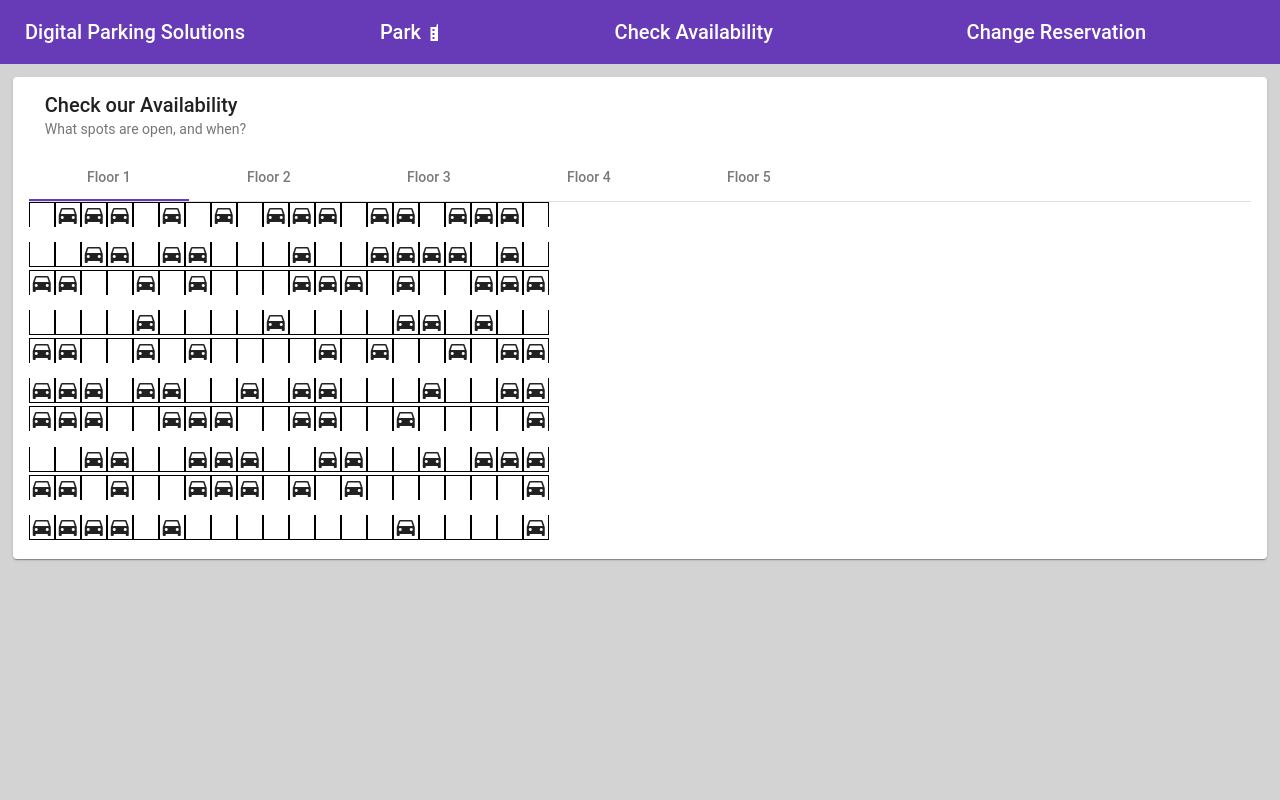
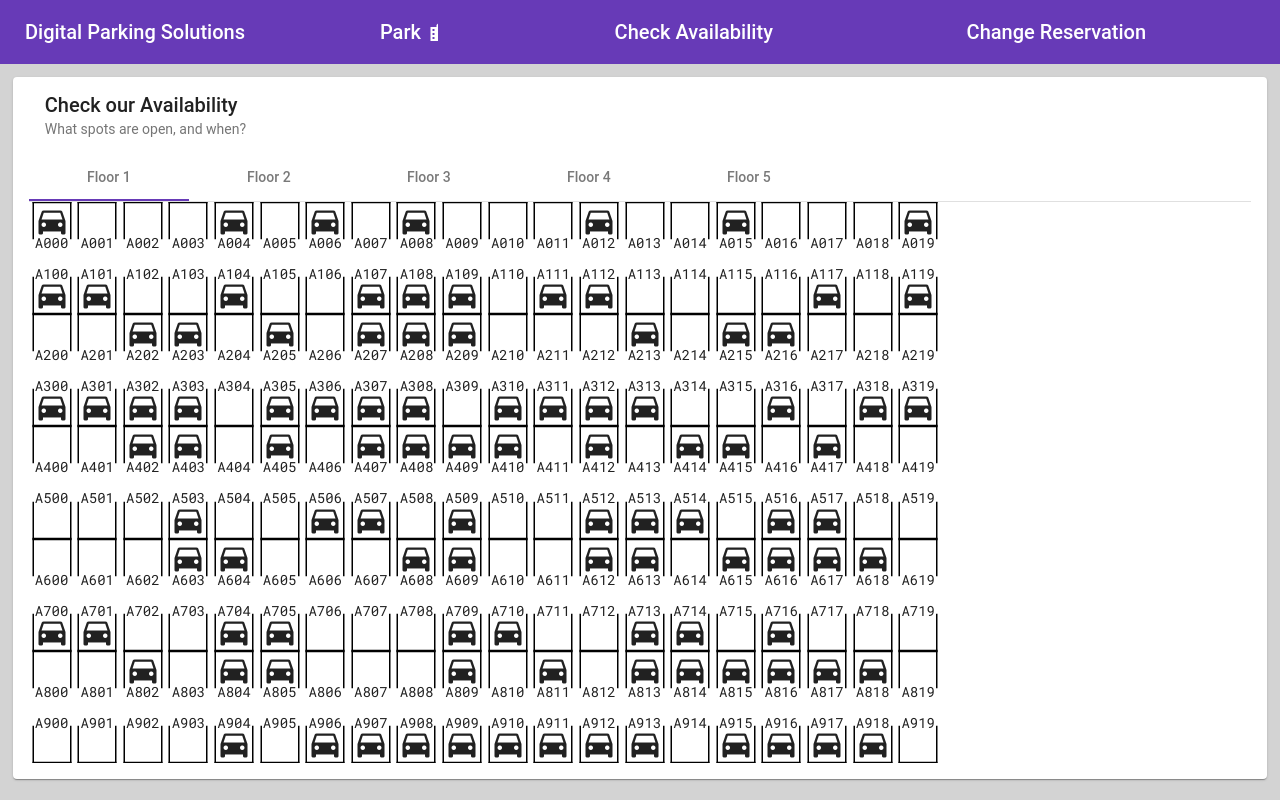
Before and after one commit to arensbrendan/CS3910DigitalParkingSolutions, an Angular app: page /look in a window 1280 px wide. Built offline with nearby package versions, Linux system fonts and the light colour scheme.

Commit message:
row changes

```diff
--- a/src/app/check-availiability/check-availiability.component.css
+++ b/src/app/check-availiability/check-availiability.component.css
@@ -7,6 +7,7 @@
   border: 1px solid black;
   border-bottom: none;
   margin: 0;
+  transform: scale(1.5);
 }
 
 
@@ -14,8 +15,29 @@
   border: 1px solid black;
   border-top: none;
   margin: 1% 0 0;
+  transform: scale(1.5);
 }
 
 .show {
   color: white;
 }
+
+.space {
+  display: flex;
+  flex-direction: column;
+  justify-content: flex-start;
+  align-items: center;
+  margin: 6px;
+}
+
+.row {
+  display: flex;
+  flex-direction: row;
+  justify-content: flex-start;
+  align-items: center;
+
+}
+
+.mono {
+  font-family: 'Roboto Mono', monospace;
+}
--- a/src/app/check-availiability/check-availiability.component.html
+++ b/src/app/check-availiability/check-availiability.component.html
@@ -6,10 +6,12 @@
   <mat-card-content class="center">
     <mat-tab-group>
       <mat-tab *ngFor="let floor of parkingSpaces; let i = index" label="Floor {{i+1}}">
-        <div *ngFor="let row of floor; let odd = odd; let even = even">
-          <mat-icon *ngFor="let space of row" [class.car-icon-even]="even" [class.car-icon-odd]="odd"
-                    [class.show]="space" class="car-icon">directions_car
-          </mat-icon>
+        <div *ngFor="let row of floor; let odd = odd; let even = even; let j = index" class="row">
+          <span *ngFor="let space of row; let k = index" class="space">
+            <span *ngIf="odd" class="mono">{{getSpotNumber(i, j, k)}}</span>
+            <mat-icon [class.car-icon-even]="even" [class.car-icon-odd]="odd" [class.show]="!space" class="car-icon">directions_car</mat-icon>
+            <span *ngIf="even" class="mono">{{getSpotNumber(i, j, k)}}</span>
+          </span>
         </div>
       </mat-tab>
     </mat-tab-group>
--- a/src/app/check-availiability/check-availiability.component.ts
+++ b/src/app/check-availiability/check-availiability.component.ts
@@ -39,6 +39,30 @@ export class CheckAvailiabilityComponent implements OnInit {
     }
   }
 
+  getSpotNumber(i: number, j: number, k: number): string {
+    let returnString = '';
+    switch (i) {
+      case  0:
+        returnString += 'A';
+        break;
+      case  1:
+        returnString += 'B';
+        break;
+      case  2:
+        returnString += 'C';
+        break;
+      case  3:
+        returnString += 'D';
+        break;
+      case  4:
+        returnString += 'E';
+        break;
+      default:
+        returnString += "Z";
+    }
+    returnString += j.toString();
+    returnString += (k >= 10 ? k.toString() : "0" + k.toString());
+    return returnString;
 
-
+  }
 }
--- a/src/styles.css
+++ b/src/styles.css
@@ -2,6 +2,7 @@
 @import "~@angular/material/prebuilt-themes/deeppurple-amber.css";
 @import 'https://fonts.googleapis.com/icon?family=Material+Icons';
 @import 'https://fonts.googleapis.com/css2?family=Inconsolata&display=swap';
+@import url('https://fonts.googleapis.com/css2?family=Roboto+Mono&display=swap');
 
 mat-icon {
   margin: 10%;
```
